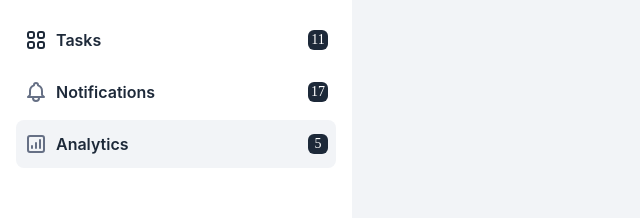
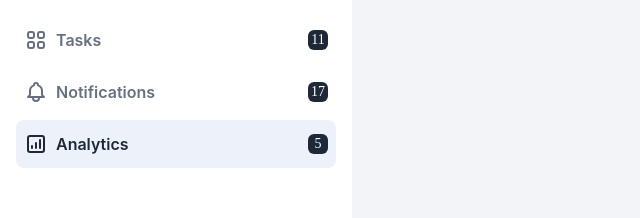
Before and after one commit to nstddnk/sprinters, a React (Create React App) app: page / in a window 1280 px wide. Shown: the top 218 px of the page, without its empty margins (0-640 px from the left). Built offline with nearby package versions, Linux system fonts and the light colour scheme.

Commit message:
refactoring

```diff
--- a/src/components/menu/Menu.tsx
+++ b/src/components/menu/Menu.tsx
@@ -1,7 +1,7 @@
 import React, { useState } from 'react'
 import './Menu.css'
 import { TasksIcon } from '../../icons/tasks.icon'
-import { MenuItem, MenuItemProps } from './menu-item/MenuItem'
+import { MenuItem } from './menu-item/MenuItem'
 import { NotificationIcon } from '../../icons/notification.icon'
 import { AnalyticsIcon } from '../../icons/analytics.icon'
 
@@ -10,36 +10,40 @@ export const Menu = () => {
 
   const menuItems = [
     {
-      Icon: <TasksIcon />,
+      Icon: <TasksIcon isActive={'1' === activeMenuItemId} />,
       title: 'Tasks',
       counter: '11',
       id: '1',
     },
     {
-      Icon: <NotificationIcon />,
+      Icon: <NotificationIcon isActive={'2' === activeMenuItemId} />,
       title: 'Notifications',
       counter: '17',
       id: '2',
     },
     {
-      Icon: <AnalyticsIcon />,
+      Icon: <AnalyticsIcon isActive={'3' === activeMenuItemId} />,
       title: 'Analytics',
       counter: '5',
       id: '3',
     },
   ]
 
+  const handleMenuItemClick = (id: string) => () => {
+    setActiveMenuItemId(id)
+  }
+
   return (
     <div className="menu-wrapper">
-      {menuItems.map(({ id, ...item }) => (
+      {menuItems.map(({ id, Icon, ...item }) => (
         <MenuItem
           {...item}
           key={id}
           isActive={id === activeMenuItemId}
-          onClick={() => {
-            setActiveMenuItemId(id)
-          }}
-        />
+          onClick={handleMenuItemClick(id)}
+        >
+          {Icon}
+        </MenuItem>
       ))}
     </div>
   )
--- a/src/components/menu/menu-item/MenuItem.css
+++ b/src/components/menu/menu-item/MenuItem.css
@@ -8,8 +8,12 @@
   cursor: pointer;
 }
 
+.menu-item-wrapper:hover {
+  background: rgba(246, 247, 250, 0.67);
+}
+
 .menu-item-active {
-  background: #f2f4f7;
+  background: #edf2fa !important;
 }
 
 .content-button {
@@ -26,10 +30,13 @@
   align-items: center;
 }
 
-.main-tasks-text {
-  /*font-family: 'Karla', sans-serif;*/
+.button-text {
   font-size: 16px;
   font-weight: 600;
+  color: #667085;
+}
+
+.button-text-active {
   color: #1d2939;
 }
 
--- a/src/components/menu/menu-item/MenuItem.tsx
+++ b/src/components/menu/menu-item/MenuItem.tsx
@@ -5,7 +5,7 @@ import cn from 'classnames'
 export type MenuItemProps = {
   title: string
   counter: string
-  Icon: React.JSX.Element
+  children: React.JSX.Element
   isActive: boolean
   onClick: () => void
 }
@@ -13,7 +13,7 @@ export type MenuItemProps = {
 export const MenuItem = ({
   title,
   counter,
-  Icon,
+  children,
   isActive,
   onClick,
 }: MenuItemProps) => {
@@ -24,8 +24,10 @@ export const MenuItem = ({
     >
       <div className="content-button">
         <div className="left-content-button">
-          {Icon}
-          <p className="main-tasks-text">{title}</p>
+          {children}
+          <p className={cn('button-text', { 'button-text-active': isActive })}>
+            {title}
+          </p>
         </div>
         <div className="button-counter">
           <p className="counter-text">{counter}</p>
--- a/src/icons/analytics.icon.tsx
+++ b/src/icons/analytics.icon.tsx
@@ -1,4 +1,9 @@
-export const AnalyticsIcon = () => {
+import React from 'react'
+import { IconProps } from './tasks.icon'
+
+export const AnalyticsIcon = ({ isActive }: IconProps) => {
+  const strokeColor = isActive ? '#1D2939' : '#667085'
+
   return (
     <svg
       width="24"
@@ -9,7 +14,7 @@ export const AnalyticsIcon = () => {
     >
       <path
         d="M16 8V16M12 11V16M8 14V16M6 20H18C19.1046 20 20 19.1046 20 18V6C20 4.89543 19.1046 4 18 4H6C4.89543 4 4 4.89543 4 6V18C4 19.1046 4.89543 20 6 20Z"
-        stroke="#667085"
+        stroke={strokeColor}
         strokeWidth="2"
         strokeLinecap="round"
         strokeLinejoin="round"
--- a/src/icons/notification.icon.tsx
+++ b/src/icons/notification.icon.tsx
@@ -1,4 +1,9 @@
-export const NotificationIcon = () => {
+import React from 'react'
+import { IconProps } from './tasks.icon'
+
+export const NotificationIcon = ({ isActive }: IconProps) => {
+  const strokeColor = isActive ? '#1D2939' : '#667085'
+
   return (
     <svg
       width="24"
@@ -9,7 +14,7 @@ export const NotificationIcon = () => {
     >
       <path
         d="M15 17H20L18.5951 15.5951C18.2141 15.2141 18 14.6973 18 14.1585V11C18 8.38757 16.3304 6.16509 14 5.34142V5C14 3.89543 13.1046 3 12 3C10.8954 3 10 3.89543 10 5V5.34142C7.66962 6.16509 6 8.38757 6 11V14.1585C6 14.6973 5.78595 15.2141 5.40493 15.5951L4 17H9M15 17V18C15 19.6569 13.6569 21 12 21C10.3431 21 9 19.6569 9 18V17M15 17H9"
-        stroke="#667085"
+        stroke={strokeColor}
         strokeWidth="2"
         strokeLinecap="round"
         strokeLinejoin="round"
--- a/src/icons/tasks.icon.tsx
+++ b/src/icons/tasks.icon.tsx
@@ -1,4 +1,10 @@
-export const TasksIcon = () => {
+import React from 'react'
+export type IconProps = {
+  isActive: boolean
+}
+
+export const TasksIcon = ({ isActive }: IconProps) => {
+  const strokeColor = isActive ? '#1D2939' : '#667085'
   return (
     <svg
       width="24"
@@ -9,28 +15,28 @@ export const TasksIcon = () => {
     >
       <path
         d="M4 6C4 4.89543 4.89543 4 6 4H8C9.10457 4 10 4.89543 10 6V8C10 9.10457 9.10457 10 8 10H6C4.89543 10 4 9.10457 4 8V6Z"
-        stroke="#1D2939"
+        stroke={strokeColor}
         strokeWidth="2"
         strokeLinecap="round"
         strokeLinejoin="round"
       />
       <path
         d="M14 6C14 4.89543 14.8954 4 16 4H18C19.1046 4 20 4.89543 20 6V8C20 9.10457 19.1046 10 18 10H16C14.8954 10 14 9.10457 14 8V6Z"
-        stroke="#1D2939"
+        stroke={strokeColor}
         strokeWidth="2"
         strokeLinecap="round"
         strokeLinejoin="round"
       />
       <path
         d="M4 16C4 14.8954 4.89543 14 6 14H8C9.10457 14 10 14.8954 10 16V18C10 19.1046 9.10457 20 8 20H6C4.89543 20 4 19.1046 4 18V16Z"
-        stroke="#1D2939"
+        stroke={strokeColor}
         strokeWidth="2"
         strokeLinecap="round"
         strokeLinejoin="round"
       />
       <path
         d="M14 16C14 14.8954 14.8954 14 16 14H18C19.1046 14 20 14.8954 20 16V18C20 19.1046 19.1046 20 18 20H16C14.8954 20 14 19.1046 14 18V16Z"
-        stroke="#1D2939"
+        stroke={strokeColor}
         strokeWidth="2"
         strokeLinecap="round"
         strokeLinejoin="round"
```
